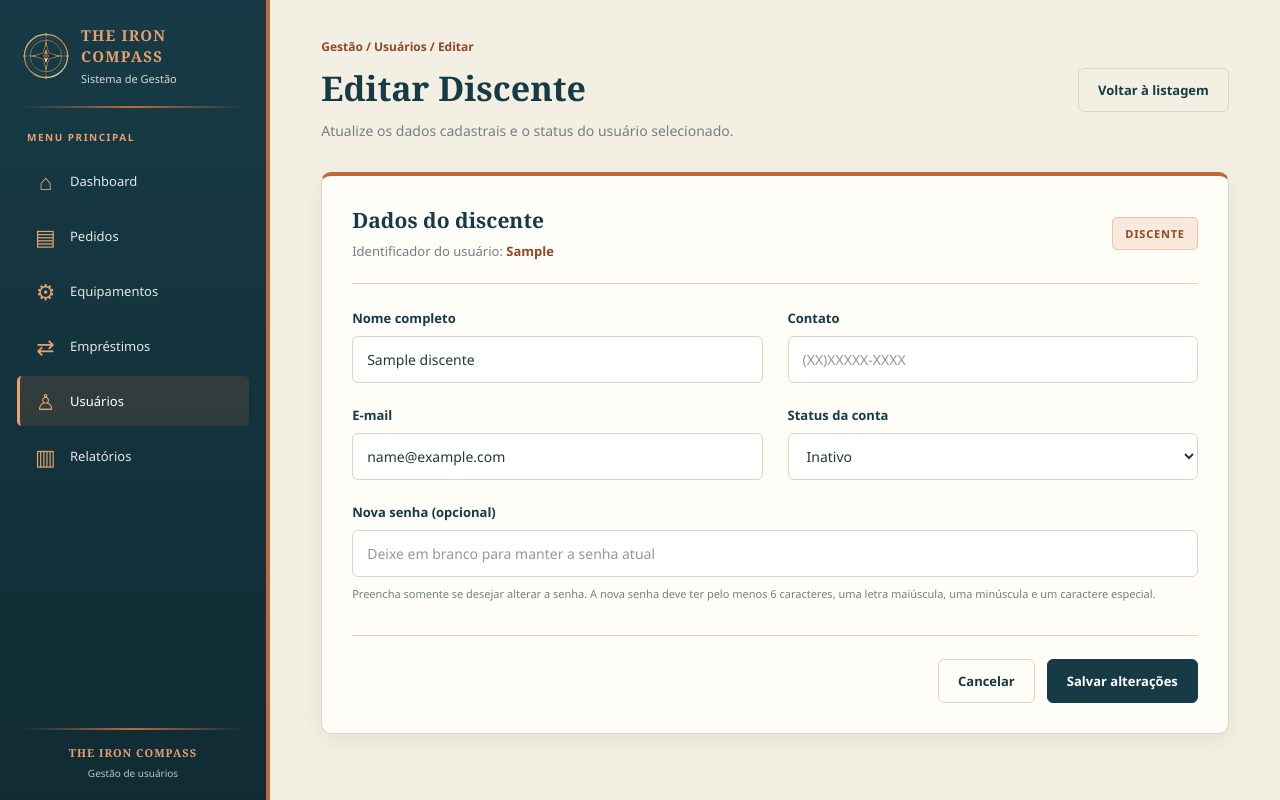
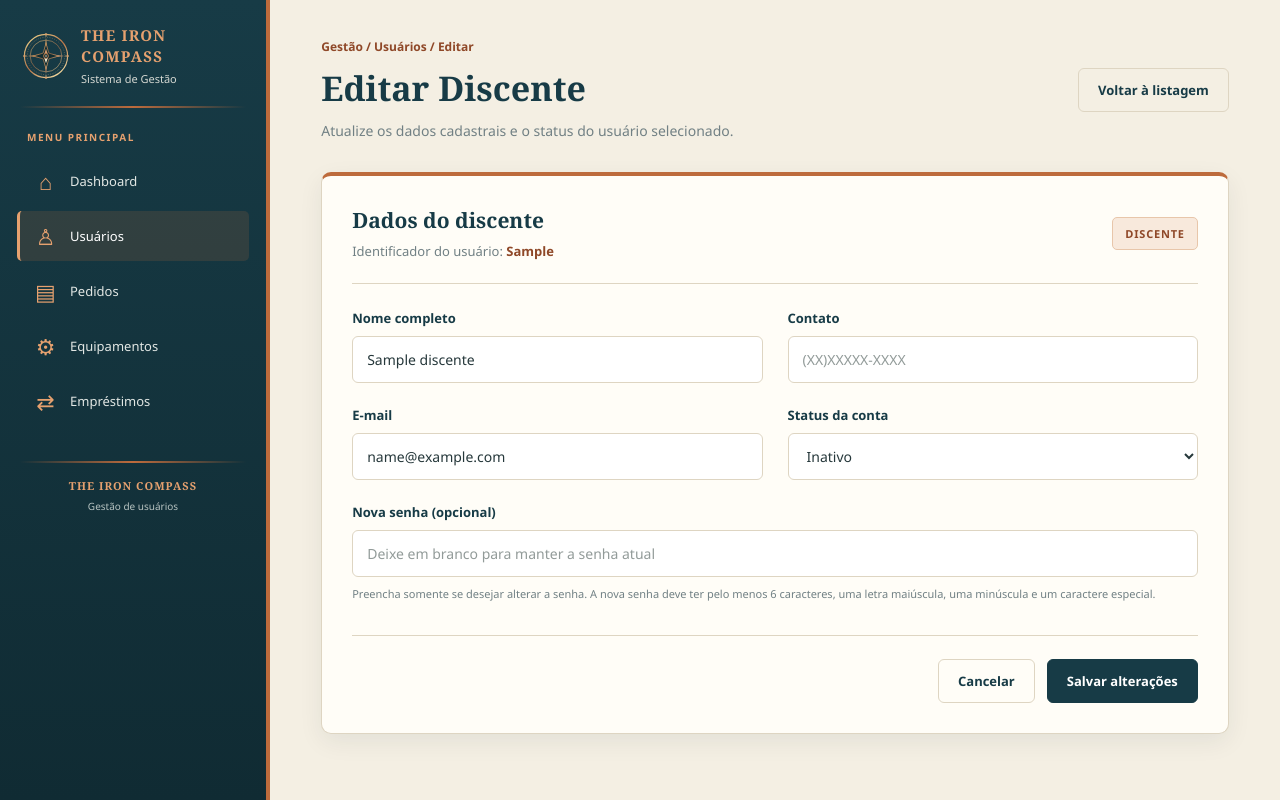
Before and after one commit to AdrianFMasson/AVALIA-ES, a FastAPI app: template app/templates/gestor_users_editar.html in a window 1280 px wide. Run offline with FastAPI, Linux system fonts and the light colour scheme; the template is opened without the code that fills it: most values are stand-ins (such as "Sample title", 1, 10 or a date in 2020); parts of the project's set-up code (start-up, migrations or seed data) failed here and were passed over.

Commit message:
correções nav

```diff
--- a/app/templates/dashboard_gestor.html
+++ b/app/templates/dashboard_gestor.html
@@ -39,10 +39,7 @@
                     <span class="icone">⚒</span>
                     <span>Empréstimos</span>
                 </a>
-                <a href="/gestor_relatorios" class="item-menu">
-                    <span class="icone">▥</span>
-                    <span>Relatórios</span>
-                </a>
+
             </nav>
             <div class="rodape-menu">
                 <a href="/login" class="item-menu sair">
--- a/app/templates/gestor_equipamentos.html
+++ b/app/templates/gestor_equipamentos.html
@@ -21,10 +21,10 @@
         <nav class="navegacao">
             <a href="/dashboard-gestor" class="item-menu"><span class="icone">⌂</span><span>Dashboard</span></a>
             <a href="/gestor_users" class="item-menu"><span class="icone">♙</span><span>Usuários</span></a>
-            <a href="/pedidos" class="item-menu"><span class="icone">▤</span><span>Pedidos</span></a>
+            <a href="/gestor_pedidos" class="item-menu"><span class="icone">▤</span><span>Pedidos</span></a>
             <a href="/gestor_equipamentos" class="item-menu ativo"><span class="icone">⚙</span><span>Equipamentos</span></a>
-            <a href="/emprestimos" class="item-menu"><span class="icone">⇄</span><span>Empréstimos</span></a>
-            <a href="/gestor_relatorios" class="item-menu"><span class="icone">▥</span><span>Relatórios</span></a>
+            <a href="/gestor_emprestimos" class="item-menu"><span class="icone">⇄</span><span>Empréstimos</span></a>
+
         </nav>
         <div class="rodape-menu">
             <div class="separador-menu"></div>
--- a/app/templates/gestor_pedidos_editar.html
+++ b/app/templates/gestor_pedidos_editar.html
@@ -23,10 +23,10 @@
         <nav class="navegacao">
             <a href="/dashboard-gestor" class="item-menu"><span class="icone">⌂</span><span>Dashboard</span></a>
             <a href="/gestor_pedidos" class="item-menu ativo"><span class="icone">▤</span><span>Pedidos</span></a>
-            <a href="/equipamentos" class="item-menu"><span class="icone">⚙</span><span>Equipamentos</span></a>
-            <a href="/emprestimos" class="item-menu"><span class="icone">⇄</span><span>Empréstimos</span></a>
+            <a href="/gestor_equipamentos" class="item-menu"><span class="icone">⚙</span><span>Equipamentos</span></a>
+            <a href="/gestor_emprestimos" class="item-menu"><span class="icone">⇄</span><span>Empréstimos</span></a>
             <a href="/gestor_users" class="item-menu"><span class="icone">♙</span><span>Usuários</span></a>
-            <a href="/gestor_relatorios" class="item-menu"><span class="icone">▥</span><span>Relatórios</span></a>
+
         </nav>
 
         <div class="rodape-menu">
--- a/app/templates/gestor_users_editar.html
+++ b/app/templates/gestor_users_editar.html
@@ -20,12 +20,12 @@
         <p class="titulo-menu">MENU PRINCIPAL</p>
         <nav class="navegacao">
             <a href="/dashboard-gestor" class="item-menu"><span class="icone">⌂</span><span>Dashboard</span></a>
-            <a href="/pedidos" class="item-menu"><span class="icone">▤</span><span>Pedidos</span></a>
-            <a href="/equipamentos" class="item-menu"><span class="icone">⚙</span><span>Equipamentos</span></a>
-            <a href="/emprestimos" class="item-menu"><span class="icone">⇄</span><span>Empréstimos</span></a>
             <a href="/gestor_users" class="item-menu ativo"><span class="icone">♙</span><span>Usuários</span></a>
-            <a href="/gestor_relatorios" class="item-menu"><span class="icone">▥</span><span>Relatórios</span></a>
-        </nav>
+            <a href="/gestor_pedidos" class="item-menu"><span class="icone">▤</span><span>Pedidos</span></a>
+            <a href="/gestor_equipamentos" class="item-menu"><span class="icone">⚙</span><span>Equipamentos</span></a>
+            <a href="/gestor_emprestimos" class="item-menu"><span class="icone">⇄</span><span>Empréstimos</span></a>
+
+
         <div class="rodape-menu">
             <div class="separador-menu"></div>
             <p>THE IRON COMPASS</p>
```
Also changed, not shown: app/templates/gestor_pedidos.html (+4 -4 lines), app/templates/gestor_users.html (+4 -7 lines).
